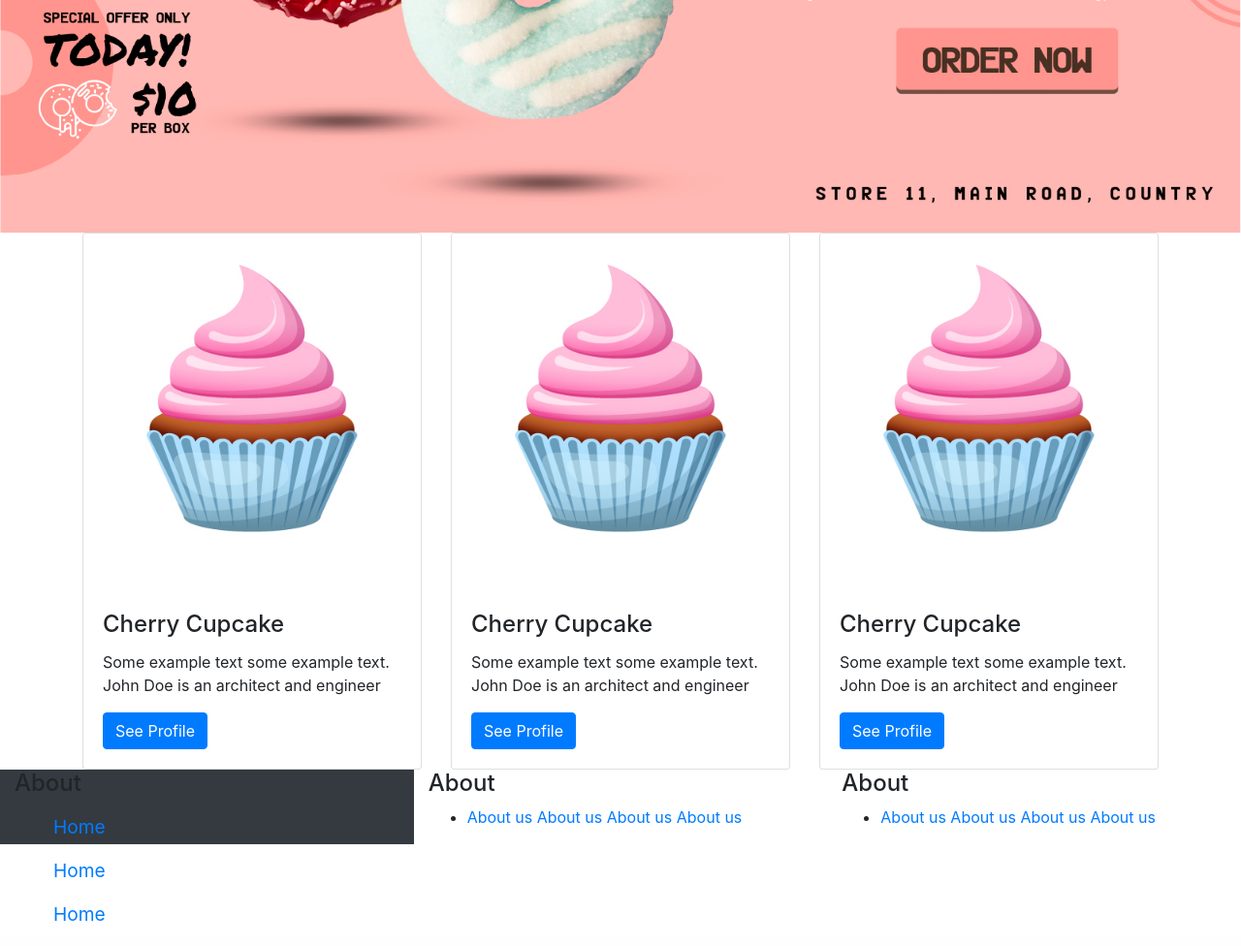
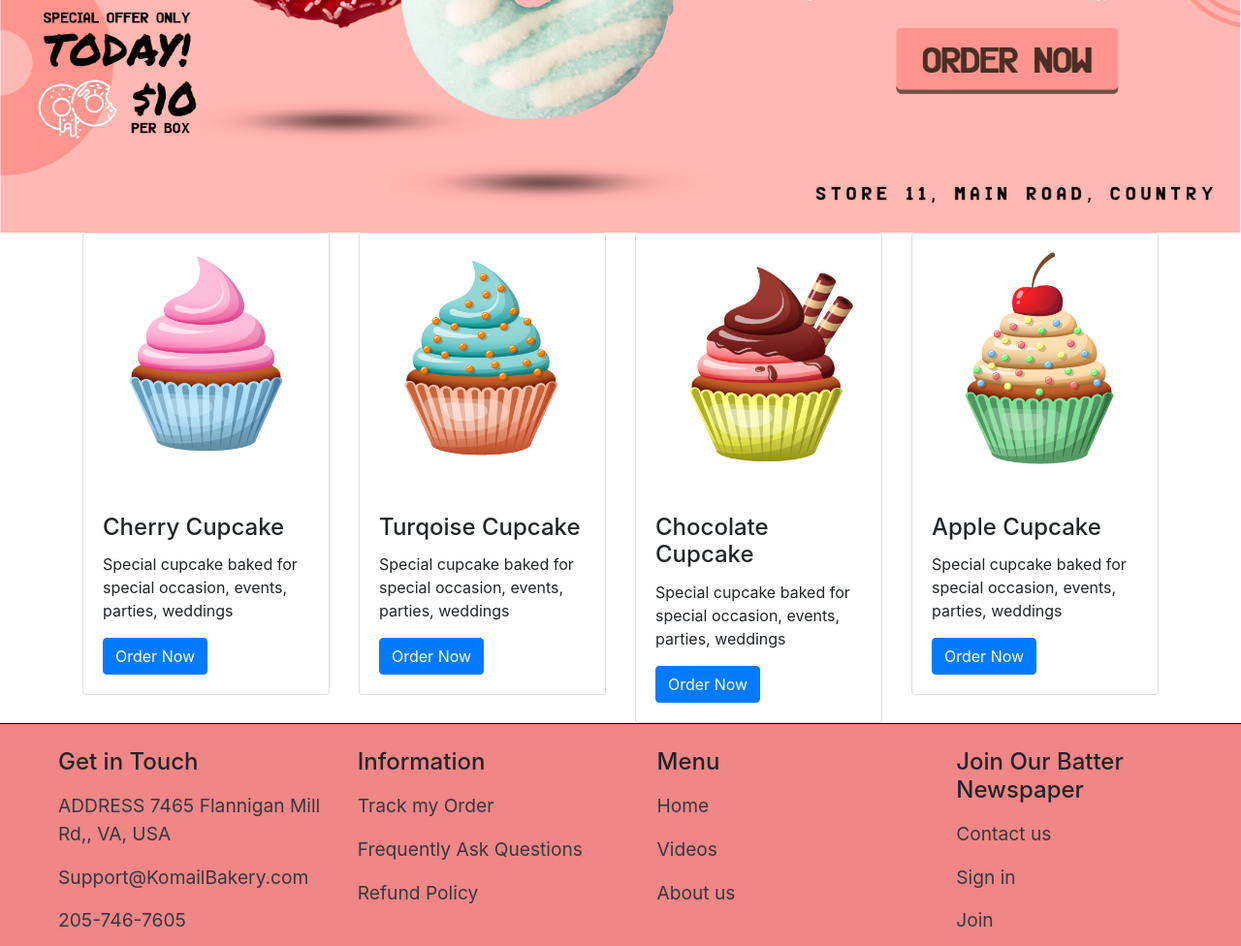
Before and after one commit to SyedKomail1/Bootstrap, a PHP site: page / in a window 1280 px wide. Shown: the part 690-1666 px from the top of the page at 97% size. Run offline with PHP 8.4, Linux system fonts and the light colour scheme.

Commit message:
Update footer  index.html style.css

```diff
--- a/index.html
+++ b/index.html
@@ -77,36 +77,47 @@
     <div class="container">
 
         <div class="row">
-          <div class="col-12 col-sm-6 col-md-4 col-lg-3 col-xl-4">
+          <div class="col-12 col-sm-6 col-md-4 col-lg-3 col-xl-3">
             <div class="card">
               <img class="card-img-top" src="cup (1).jpg" alt="Card image" style="width:100%">
               <div class="card-body">
                 <h4 class="card-title">Cherry Cupcake</h4>
-                <p class="card-text">Some example text some example text. John Doe is an architect and engineer</p>
-                <a href="https://www.google.com" class="btn btn-primary stretched-link">See Profile</a>
+                <p class="card-text">Special cupcake baked for special occasion, events,  parties, weddings</p>
+                <a href="https://www.google.com" class="btn btn-primary stretched-link">Order Now</a>
               </div>
             </div>
           </div>
-          <div class="col-12 col-sm-6 col-md-4 col-lg-3 col-xl-4">
+          <div class="col-12 col-sm-6 col-md-4 col-lg-3 col-xl-3">
             <div class="card" >
-              <img class="card-img-top" src="cup (1).jpg" alt="Card image" style="width:100%">
+              <img class="card-img-top" src="cup (2).jpg" alt="Card image" style="width:100%">
               <div class="card-body">
-                <h4 class="card-title">Cherry Cupcake</h4>
-                <p class="card-text">Some example text some example text. John Doe is an architect and engineer</p>
-                <a href="https://www.google.com" class="btn btn-primary stretched-link">See Profile</a>
+                <h4 class="card-title">Turqoise Cupcake</h4>
+                <p class="card-text">Special cupcake baked for special occasion, events,  parties, weddings</p>
+                <a href="https://www.google.com" class="btn btn-primary stretched-link">Order Now</a>
               </div>
             </div>
           </div>
-          <div class="col-12 col-sm-6 col-md-4 col-lg-3 col-xl-4">
+          <div class="col-12 col-sm-6 col-md-4 col-lg-3 col-xl-3">
             <div class="card" >
-              <img class="card-img-top" src="cup (1).jpg" alt="Card image" style="width:100%">
+              <img class="card-img-top" src="cup (3).jpg" alt="Card image" style="width:100%">
               <div class="card-body">
-                <h4 class="card-title">Cherry Cupcake</h4>
-                <p class="card-text">Some example text some example text. John Doe is an architect and engineer</p>
-                <a href="https://www.google.com" class="btn btn-primary stretched-link">See Profile</a>
+                <h4 class="card-title">Chocolate Cupcake</h4>
+                <p class="card-text">Special cupcake baked for special occasion, events,  parties, weddings</p>
+                <a href="https://www.google.com" class="btn btn-primary stretched-link">Order Now</a>
               </div>
             </div>
           </div>
+          <div class="col-12 col-sm-6 col-md-4 col-lg-3 col-xl-3">
+            <div class="card" >
+              <img class="card-img-top" src="cup (4).jpg" alt="Card image" style="width:100%">
+              <div class="card-body">
+                <h4 class="card-title">Apple Cupcake</h4>
+                <p class="card-text">Special cupcake baked for special occasion, events,  parties, weddings</p>
+                <a href="https://www.google.com" class="btn btn-primary stretched-link">Order Now</a>
+              </div>
+            </div>
+          </div>
+
 
 
       </div>
@@ -116,46 +127,51 @@
   </div>
 </div>
 
-<div class="container-fluid">
-
-
-<div class="row ">
-
-    <div class="col-sm-6 col-md-4 col-lg-3 col-xl-4 bg-dark">
-    <h4>About </h4>
-    <ul>
+<div class="container-fluid footerwrapper">
+  <div class="row">
+    <div class="col-sm-6 col-md-4 col-lg-3 col-xl-3 ">
+      <h4> Get in Touch </h4>
+        <ul class="navbar-nav ">
+          <li class="nav-item">
+            <a class="nav-link text-dark"  href="#"> ADDRESS 7465 Flannigan Mill Rd,, VA, USA </a>
+            <a class="nav-link text-dark"  href="#"> Support@KomailBakery.com</a>
+            <a class="nav-link text-dark"  href="#"> 205-746-7605</a>
+          </li>
+          </ul>
+      </div>
+      <div class="col-sm-6 col-md-4 col-lg-3 col-xl-3 ">
+        <h4> Information </h4>
         <ul class="navbar-nav">
           <li class="nav-item">
-          <a class="nav-link"  href="#">Home</a>
-          <a class="nav-link"  href="#">Home</a>
-          <a class="nav-link"  href="#">Home</a>
+            <a class="nav-link text-dark"  href="#">Track my Order</a>
+            <a class="nav-link text-dark"  href="#">Frequently Ask Questions</a>
+            <a class="nav-link text-dark"  href="#">Refund Policy</a>
           </li>
+          </ul>
         </div>
-    <div class="col-sm-6 col-md-4 col-lg-3 col-xl-4 ">
-      <h4>About </h4>
-      <ul >
-        <li>
-          <a href="#">About us</a>
-          <a href="#">About us</a>
-          <a href="#">About us</a>
-          <a href="#">About us</a>
+          <div class="col-sm-6 col-md-4 col-lg-3 col-xl-3">
+            <h4> Menu </h4>
+            <ul class="navbar-nav">
+              <li class="nav-item">
+                <a class="nav-link text-dark"  href="#">Home</a>
+                <a class="nav-link text-dark"  href="#">Videos</a>
+                <a class="nav-link text-dark"  href="#">About us</a>
               </li>
+              </ul>
           </div>
-      <div class="col-sm-6 col-md-4 col-lg-3 col-xl-4">
-        <h4>About </h4>
-        <ul>
-          <li>
-            <a href="#">About us</a>
-            <a href="#">About us</a>
-            <a href="#">About us</a>
-            <a href="#">About us</a>
+          <div class="col-sm-6 col-md-4 col-lg-3 col-xl-3">
+            <h4> Join Our Batter Newspaper </h4>
+              <ul class="navbar-nav">
+                  <li class="nav-item">
+                    <a class="nav-link text-dark"  href="#"> Contact us</a>
+                    <a class="nav-link text-dark"  href="#"> Sign in </a>
+                    <a class="nav-link text-dark"  href="#"> Join </a>
                   </li>
-        </div>
-
-
+              </ul>
           </div>
 
       </div>
     </div>
+</div>
 </body>
 </html>
--- a/style.css
+++ b/style.css
@@ -13,76 +13,17 @@
 
     height: 100%;
 }
-section {
-    padding: 60px 0;
+.back-color{
+    background-color: black;
 }
+.footerwrapper{
 
-section .section-title {
-    text-align: center;
-    color: #007b5e;
-    margin-bottom: 50px;
-    text-transform: uppercase;
+        background-color: #f08686;
+        border-top: 1px solid rgb(7, 0, 0);
+        height: 230px;
+        width: 100px;
+        padding-top: 25px;
+        padding-left: 60px !important;
+
+
 }
-#footer {
-    background: #007b5e !important;
-}
-#footer h5{
-	padding-left: 10px;
-    border-left: 3px solid #eeeeee;
-    padding-bottom: 6px;
-    margin-bottom: 20px;
-    color:#ffffff;
-}
-#footer a {
-    color: #ffffff;
-    text-decoration: none !important;
-    background-color: transparent;
-    -webkit-text-decoration-skip: objects;
-}
-#footer ul.social li{
-	padding: 3px 0;
-}
-#footer ul.social li a i {
-    margin-right: 5px;
-	font-size:25px;
-	-webkit-transition: .5s all ease;
-	-moz-transition: .5s all ease;
-	transition: .5s all ease;
-}
-#footer ul.social li:hover a i {
-	font-size:30px;
-	margin-top:-10px;
-}
-#footer ul.social li a,
-#footer ul.quick-links li a{
-	color:#ffffff;
-}
-#footer ul.social li a:hover{
-	color:#eeeeee;
-}
-#footer ul.quick-links li{
-	padding: 3px 0;
-	-webkit-transition: .5s all ease;
-	-moz-transition: .5s all ease;
-	transition: .5s all ease;
-}
-#footer ul.quick-links li:hover{
-	padding: 3px 0;
-	margin-left:5px;
-	font-weight:700;
-}
-#footer ul.quick-links li a i{
-	margin-right: 5px;
-}
-#footer ul.quick-links li:hover a i {
-    font-weight: 700;
-}
-
-@media (max-width:767px){
-	#footer h5 {
-    padding-left: 0;
-    border-left: transparent;
-    padding-bottom: 0px;
-    margin-bottom: 10px;
-}
-}
```
Lines whose indentation alone changed are shown as unchanged.
